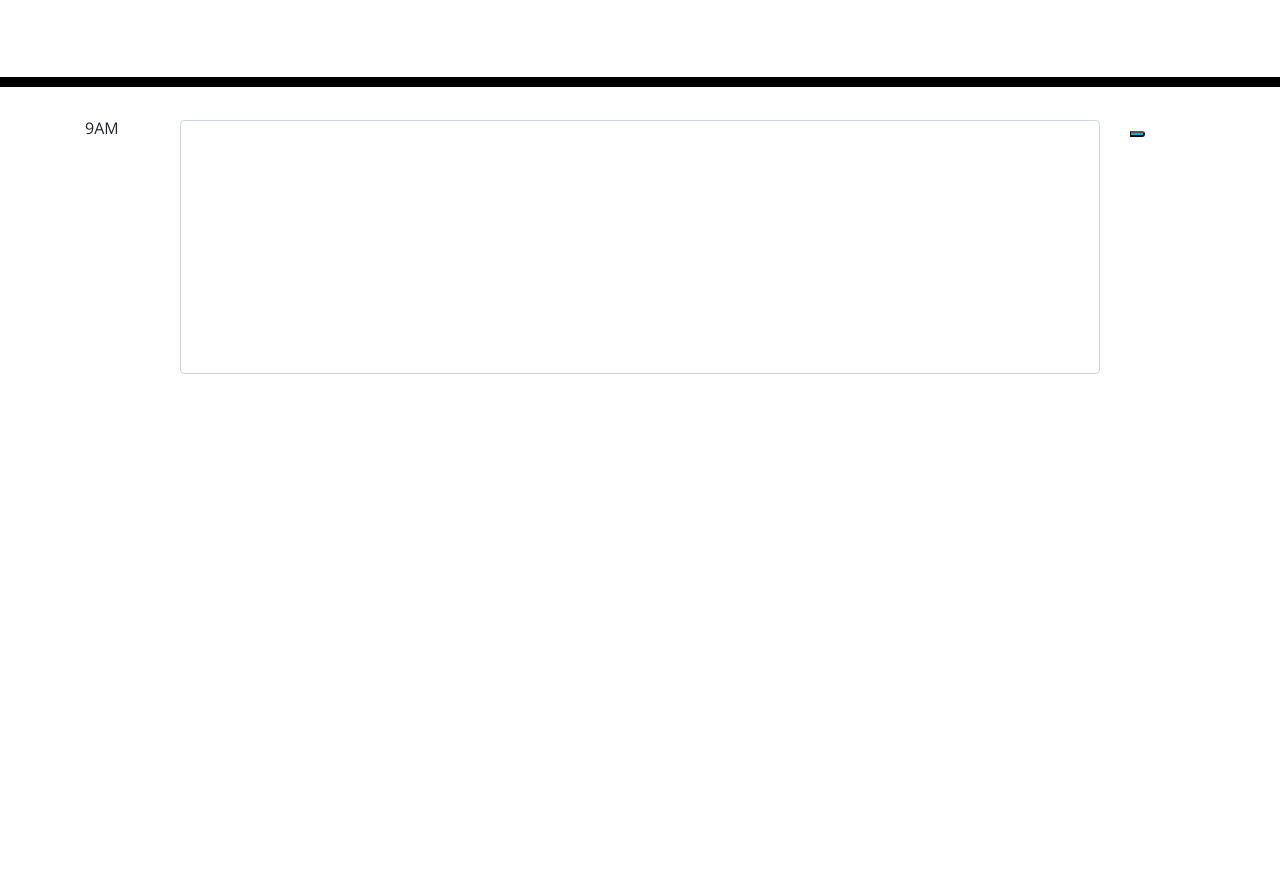
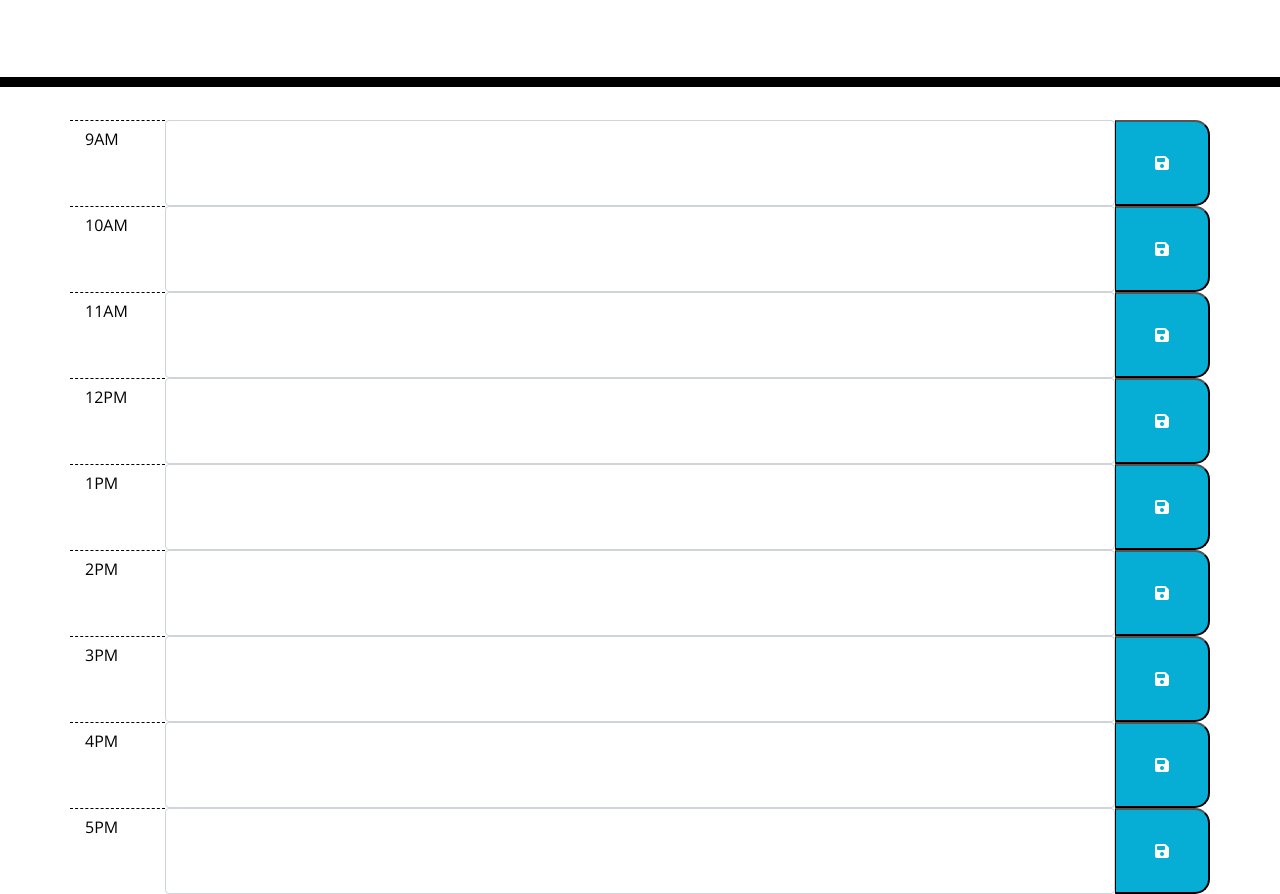
Before and after one commit to Lucas-Saaler/Lucas-Saaler-Work-Planner, a plain HTML site: page index.html in a window 1280 px wide. Shown: the part 181-1075 px from the top of the page. Before the commit the page ends 800 px from the top, so only its background shows below. Drawn offline with nearby package versions, Linux system fonts and the light colour scheme.

Commit message:
added HTML skeleton for hour planners and some bootstrap classes to pretty them up a bit

```diff
--- a/assets/style.css
+++ b/assets/style.css
@@ -40,6 +40,7 @@ textarea {
   background-color: #ffffff;
   color: #000000;
   border-top: 1px dashed #000000;
+  padding-top:10px;
 }
 
 .past {
--- a/index.html
+++ b/index.html
@@ -8,17 +8,11 @@
       rel="stylesheet"
       href="https://stackpath.bootstrapcdn.com/bootstrap/4.3.1/css/bootstrap.min.css"
     />
-    <link
-      rel="stylesheet"
-      href="https://use.fontawesome.com/releases/v5.8.1/css/all.css"
-      integrity="sha384-50oBUHEmvpQ+1lW4y57PTFmhCaXp0ML5d60M1M7uH2+nqUivzIebhndOJK28anvf"
-      crossorigin="anonymous"
-    />
+    <link rel="stylesheet" href="https://cdnjs.cloudflare.com/ajax/libs/font-awesome/6.1.1/css/all.min.css" integrity="sha512-KfkfwYDsLkIlwQp6LFnl8zNdLGxu9YAA1QvwINks4PhcElQSvqcyVLLD9aMhXd13uQjoXtEKNosOWaZqXgel0g==" crossorigin="anonymous" referrerpolicy="no-referrer" />
     <link
       href="https://fonts.googleapis.com/css?family=Open+Sans&display=swap"
       rel="stylesheet"
     />
-    <link rel="stylesheet" href="https://cdnjs.cloudflare.com/ajax/libs/font-awesome/6.1.1/css/all.min.css" integrity="sha512-KfkfwYDsLkIlwQp6LFnl8zNdLGxu9YAA1QvwINks4PhcElQSvqcyVLLD9aMhXd13uQjoXtEKNosOWaZqXgel0g==" crossorigin="anonymous" referrerpolicy="no-referrer" />
     <link rel="stylesheet" href="./assets/style.css" />
     <title>Work Day Scheduler</title>
   </head>
@@ -31,9 +25,33 @@
     </header>
     <div class="container">
       <div class="row">
-        <div class="col-sm-1">9AM</div>
-        <div class="col-sm-10"><textarea name="" id="" cols="30" rows="10" class="form-control"></textarea> </div>
-        <div class="col-sm-1"><button class="saveBtn"></button></div>
+        <div class="col-sm-1 hour">9AM</div>
+        <div class="col-sm-10 p-0"><textarea name="" id="" cols="5" rows="3" class="form-control"></textarea></div>
+        <div class="col-sm-1 p-0"><button class="saveBtn w-100 h-100"><i class="fa-solid fa-floppy-disk"></i></button></div>
+        <div class="col-sm-1 hour">10AM</div>
+        <div class="col-sm-10 p-0"><textarea name="" id="" cols="5" rows="3" class="form-control"></textarea></div>
+        <div class="col-sm-1 p-0"><button class="saveBtn w-100 h-100"><i class="fa-solid fa-floppy-disk"></i></button></div>
+        <div class="col-sm-1 hour">11AM</div>
+        <div class="col-sm-10 p-0"><textarea name="" id="" cols="5" rows="3" class="form-control"></textarea></div>
+        <div class="col-sm-1 p-0"><button class="saveBtn w-100 h-100"><i class="fa-solid fa-floppy-disk"></i></button></div>
+        <div class="col-sm-1 hour">12PM</div>
+        <div class="col-sm-10 p-0"><textarea name="" id="" cols="5" rows="3" class="form-control"></textarea></div>
+        <div class="col-sm-1 p-0"><button class="saveBtn w-100 h-100"><i class="fa-solid fa-floppy-disk"></i></button></div>
+        <div class="col-sm-1 hour">1PM</div>
+        <div class="col-sm-10 p-0"><textarea name="" id="" cols="5" rows="3" class="form-control"></textarea></div>
+        <div class="col-sm-1 p-0"><button class="saveBtn w-100 h-100"><i class="fa-solid fa-floppy-disk"></i></button></div>
+        <div class="col-sm-1 hour">2PM</div>
+        <div class="col-sm-10 p-0"><textarea name="" id="" cols="5" rows="3" class="form-control"></textarea></div>
+        <div class="col-sm-1 p-0"><button class="saveBtn w-100 h-100"><i class="fa-solid fa-floppy-disk"></i></button></div>
+        <div class="col-sm-1 hour">3PM</div>
+        <div class="col-sm-10 p-0"><textarea name="" id="" cols="5" rows="3" class="form-control"></textarea></div>
+        <div class="col-sm-1 p-0"><button class="saveBtn w-100 h-100"><i class="fa-solid fa-floppy-disk"></i></button></div>
+        <div class="col-sm-1 hour">4PM</div>
+        <div class="col-sm-10 p-0"><textarea name="" id="" cols="5" rows="3" class="form-control"></textarea></div>
+        <div class="col-sm-1 p-0"><button class="saveBtn w-100 h-100"><i class="fa-solid fa-floppy-disk"></i></button></div>
+        <div class="col-sm-1 hour">5PM</div>
+        <div class="col-sm-10 p-0"><textarea name="" id="" cols="5" rows="3" class="form-control"></textarea></div>
+        <div class="col-sm-1 p-0"><button class="saveBtn w-100 h-100"><i class="fa-solid fa-floppy-disk"></i></button></div>
       </div>
     </div>
 
```
